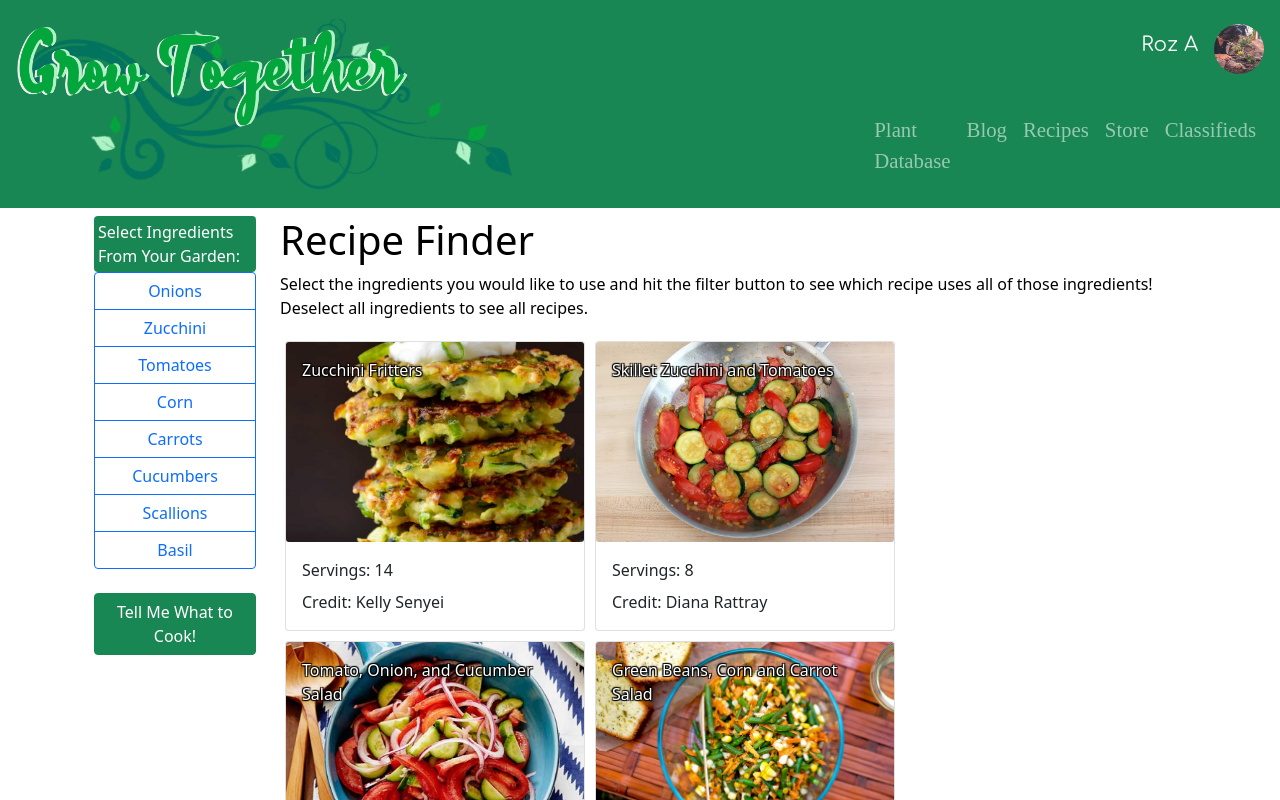
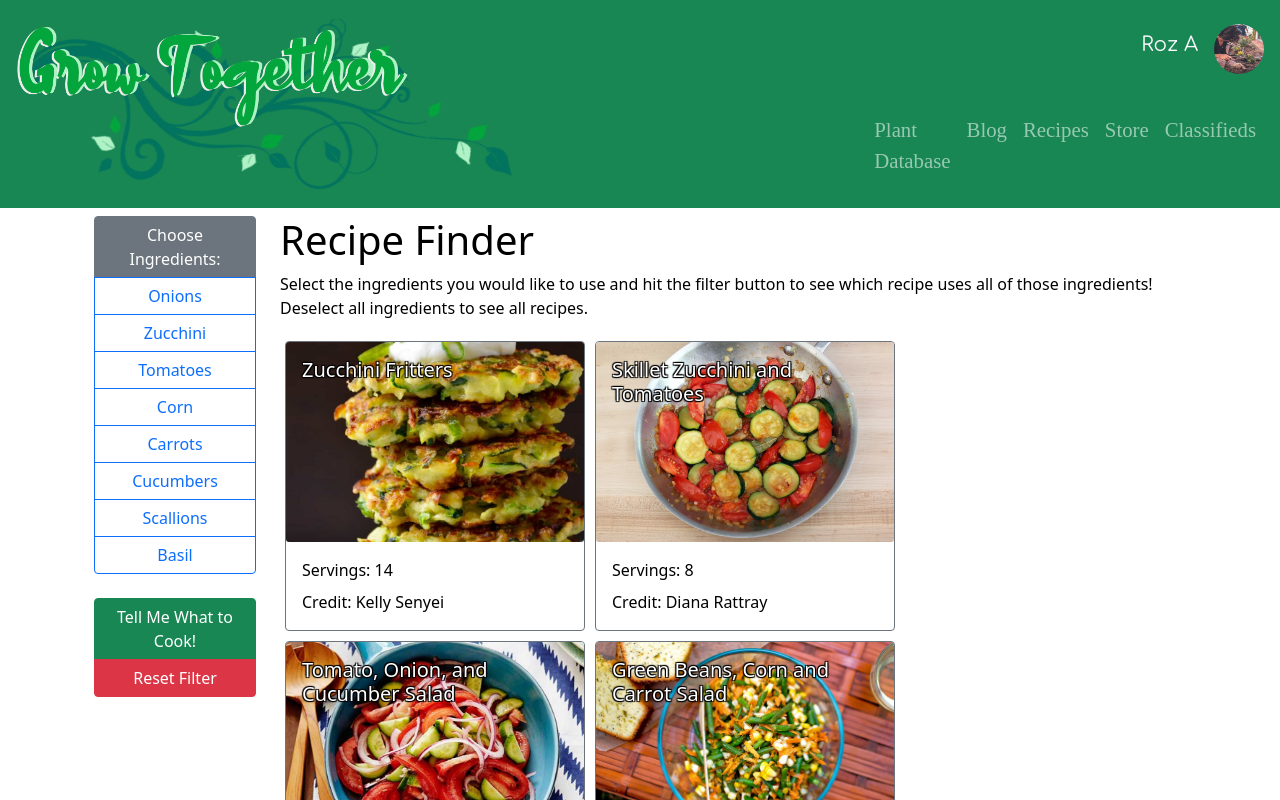
Before and after one commit to ericmtang/nc-garden-project, a React (Create React App) app: page /#/recipes in a window 1280 px wide. Shown: the top 800 px of the page. Built offline with nearby package versions, Linux system fonts and the light colour scheme.

Commit message:
warning fixes and button cleanup recipe

```diff
--- a/src/components/Classifieds.js
+++ b/src/components/Classifieds.js
@@ -24,7 +24,7 @@ const Classifieds = (data) => {
     return (
       <React.Fragment >
         <Card key={datas.id} style={{ width: "200px", margin: "5px", cursor: "pointer" }} onClick={()=>{toggleModal(); setIndex(datas.id);}}>
-          <CardImg className="cardimg" src={process.env.PUBLIC_URL + datas.image} alt-={datas.name} />
+          <CardImg className="cardimg" src={process.env.PUBLIC_URL + datas.image} alt={datas.name} />
           <CardImgOverlay>
             <CardTitle className="txtshadow">{datas.name}</CardTitle>
           </CardImgOverlay>
@@ -57,7 +57,7 @@ const Classifieds = (data) => {
         <Modal isOpen={modalIsOpen} toggle={toggleModal}>
           <ModalHeader toggle={toggleModal}>{CLASSIFIEDSDATA[modalIndex].name}</ModalHeader>
           <ModalBody>
-            <img className="modal-img" src={process.env.PUBLIC_URL + CLASSIFIEDSDATA[modalIndex].image}></img>
+            <img className="modal-img" src={process.env.PUBLIC_URL + CLASSIFIEDSDATA[modalIndex].image} alt="item"></img>
             {CLASSIFIEDSDATA[modalIndex].description}
           </ModalBody>
         </Modal>
--- a/src/components/Recipes.js
+++ b/src/components/Recipes.js
@@ -61,9 +61,10 @@ const Recipes = (data) => {
     }
     return (
       <React.Fragment>
-        <span style={{ display: "inline-block", borderRadius: "4px", color: "white", backgroundColor: "rgb(25, 135, 84)", padding: "4px" }}>Select Ingredients From Your Garden:</span>
-        <br />
+        {/* <span style={{ display: "inline-block", borderRadius: "4px", color: "white", backgroundColor: "rgb(25, 135, 84)", padding: "4px" }}>Select Ingredients From Your Garden:</span>
+        <br /> */}
         <ButtonGroup vertical style={{ backgroundColor: "white", width: "100%" }}>
+          <Button className="shadow-none" color="secondary">Choose Ingredients:</Button>
           <Button outline color="primary" onClick={() => onCheckboxBtnClick('onions')} active={cSelected.includes('onions')}>Onions</Button>
           <Button outline color="primary" onClick={() => onCheckboxBtnClick('zucchini')} active={cSelected.includes('zucchini')}>Zucchini</Button>
           <Button outline color="primary" onClick={() => onCheckboxBtnClick('tomatoes')} active={cSelected.includes('tomatoes')}>Tomatoes</Button>
@@ -74,7 +75,10 @@ const Recipes = (data) => {
           <Button outline color="primary" onClick={() => onCheckboxBtnClick('basil')} active={cSelected.includes('basil')}>Basil</Button>
         </ButtonGroup>
         <br /><br />
-        <Button onClick={() => filterRecipe(cSelected)} style={{ cursor: "pointer", width: "100%" }} color="success">Tell Me What to Cook!</Button>
+        <ButtonGroup vertical style={{ backgroundColor: "white", width: "100%" }}>
+          <Button onClick={() => filterRecipe(cSelected)} style={{ cursor: "pointer", width: "100%" }} color="success">Tell Me What to Cook!</Button>
+          <Button color="danger" onClick={() => { setFiltRec([...RECIPEDATA]); setCSelected([]); }}>Reset Filter</Button>
+        </ButtonGroup>
       </React.Fragment>
     );
   };
@@ -93,9 +97,9 @@ const Recipes = (data) => {
   const PopModal = (props) => {
     return (
       <Modal isOpen={modalIsOpen} toggle={toggleModal}>
-        <ModalHeader toggle={toggleModal}>{RECIPEDATA[modalIndex].name}</ModalHeader>
+        <ModalHeader toggle={toggleModal} charCode="close">{RECIPEDATA[modalIndex].name}</ModalHeader>
         <ModalBody>
-          <img className="modal-img" src={process.env.PUBLIC_URL + RECIPEDATA[modalIndex].image}></img>
+          <img className="modal-img" src={process.env.PUBLIC_URL + RECIPEDATA[modalIndex].image} alt="recipe"></img>
           {RECIPEDATA[modalIndex].description}
           <br /><br />
           <u>Ingredients:</u>
@@ -115,19 +119,19 @@ const Recipes = (data) => {
 
   const RecipeList = (props) => {
     console.log(filtRec);
-    if (filtRec.length > 0) {
+    if (filtRec.length) {
       return (
-        filtRec.map((datas) => {
+        filtRec.map((recipe) => {
           return (
             <React.Fragment >
-              <Card key={datas.id} style={{ width: "300px", margin: "5px", cursor: "pointer" }} onClick={() => { toggleModal(); setIndex(datas.id); }}>
-                <CardImg className="cardimg" src={process.env.PUBLIC_URL + datas.image} alt-={datas.name} />
+              <Card outline color="secondary" key={recipe.id} style={{ width: "300px", margin: "5px", cursor: "pointer" }} onClick={() => { toggleModal(); setIndex(recipe.id); }}>
+                <CardImg className="cardimg" src={process.env.PUBLIC_URL + recipe.image} alt={recipe.name} />
                 <CardImgOverlay>
-                  <CardTitle className="txtshadow">{datas.name}</CardTitle>
+                  <CardTitle tag="h5" className="txtshadow">{recipe.name}</CardTitle>
                 </CardImgOverlay>
                 <CardBody>
-                  <CardTitle>Servings: {datas.servings}</CardTitle>
-                  <CardText >Credit: {datas.author}</CardText>
+                  <CardTitle>Servings: {recipe.servings}</CardTitle>
+                  <CardText >Credit: {recipe.author}</CardText>
                 </CardBody>
               </Card>
             </React.Fragment>
@@ -135,10 +139,12 @@ const Recipes = (data) => {
         }));
     } else {
       return (
-        <React.Fragment>
-          <h5 style={{color: "red"}}>Sorry, none of our recipes contain all of the ingredients selected!</h5>
-          <Button onClick={()=>{setFiltRec([...RECIPEDATA]);setCSelected([]);}}>Reset Filter</Button>
-        </React.Fragment>
+        <Container>
+          <Row>
+            <h5 className="my-auto" style={{ color: "red" }}>Sorry, none of our recipes contain every selected ingredient!</h5>
+          </Row>
+          <Button color="danger" onClick={() => { setFiltRec([...RECIPEDATA]); setCSelected([]); }}>Reset Filter</Button>
+        </Container>
       );
     }
   };
@@ -155,9 +161,9 @@ const Recipes = (data) => {
               <p>
                 Select the ingredients you would like to use and hit the filter button to see which recipe uses all of those ingredients! Deselect all ingredients to see all recipes.
               </p>
-            </div>
-            <div className="flex-container">
-              <RecipeList />
+              <div className="flex-container">
+                <RecipeList />
+              </div>
             </div>
           </Col>
         </Row>
```
